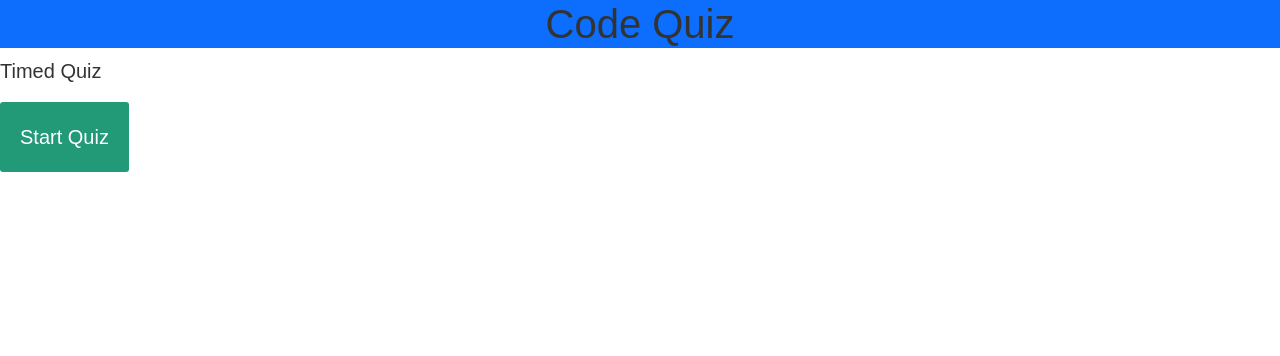
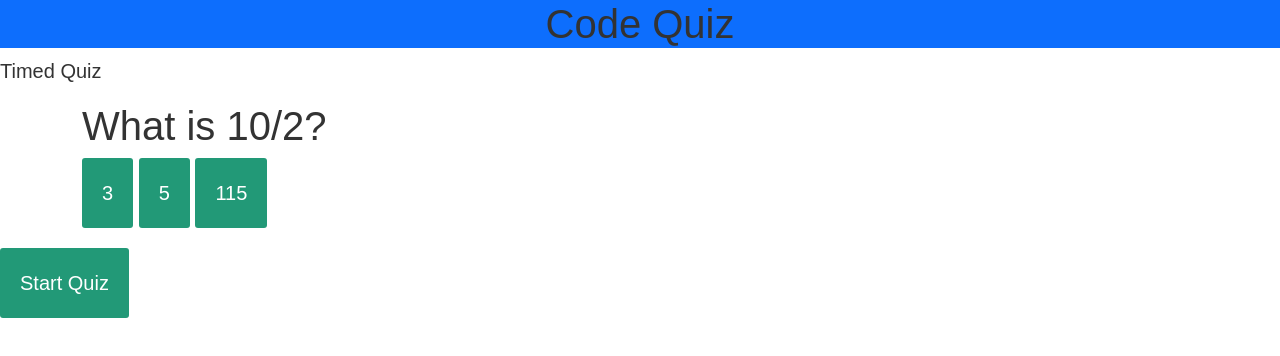
Before and after one commit to bkjones721/CodeQuiz-BJ, a plain HTML site: page index.html in a window 1280 px wide. Both pictures are taken after a click on the button "Start Quiz". Drawn offline with nearby package versions, Linux system fonts and the light colour scheme.

Commit message:
changed questions

```diff
--- a/index.html
+++ b/index.html
@@ -16,10 +16,10 @@
         <p>Timed Quiz</p>
     </div>
     <div id="quiz" class="container">
-        <h6 id="question"></h6>
-        <button data-value="a" id="Option1"></button>
-        <button data-value="b" id="Option2"></button>
-        <button data-value="c" id="Option3"></button>
+        <h1 id="questions"></h1>
+        <button data-value="a" id="option1"></button>
+        <button data-value="b" id="option2"></button>
+        <button data-value="c" id="option3"></button>
     </div>
     <button id="submit">Start Quiz</button>
 
--- a/script.js
+++ b/script.js
@@ -34,25 +34,26 @@ let cQuestion = 0;
 
 // function generateQuiz(questions, quizContainer, resultsContainer, submit){
 
-//     function showQuestions(questions, quizContainer){
-//         var output = [];
-//         var answers;
 
-//         for(var i=0; i<questions.length; i++){
 
-//             //answers
-//             answers =[];
 
-//             for (letter in questions [i].answers){
 
-//                 answers.push(
-//                     '<label>'
-//                     + '<input type="radio" name='question'+i+"value="
-//                     + letter + ':'
-//                     + questions[i].answers[letter]
-//                 );
-//             }
-//         }
+
+
+
+
+
+
+
+
+
+    function showQuestions(){
+      option1.innerText=myQuestions[cQuestion].answers.a
+      option2.innerText=myQuestions[cQuestion].answers.b
+      option3.innerText=myQuestions[cQuestion].answers.c
+      questions.innerText=myQuestions[cQuestion].question
+
+    }
 
 //         outpust.push(
 //             '<div class="question">' + questions [i].question + '</div>'
@@ -101,4 +102,6 @@ let cQuestion = 0;
 //when user clicks submit, show results
 submitButton.onclick = function(){
   console.log("On click start button")
+  quizContainer.style.display ="block";
+  showQuestions()
 }
```
